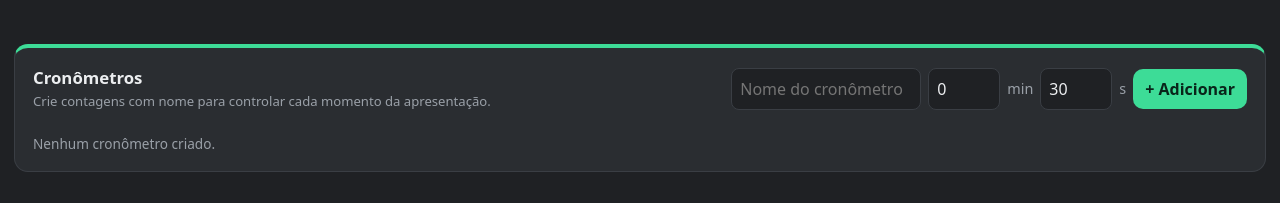
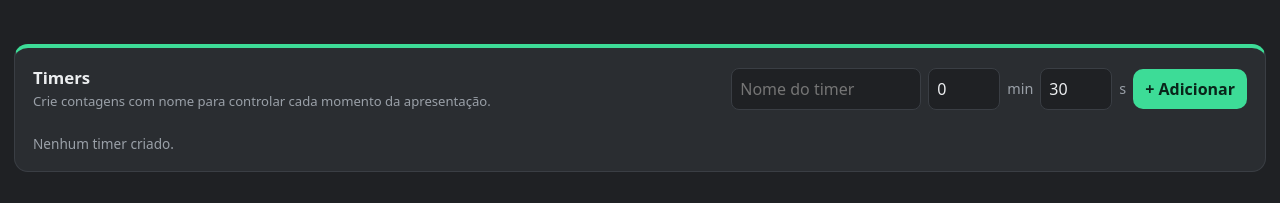
Before and after one commit to Nottyzada/GP-Men-Soundboard, a plain HTML site: page index.html in a window 1280 px wide. Shown: the part 580-783 px from the top of the page. Drawn offline with Linux system fonts and the light colour scheme; no server answers.

Commit message:
Rename countdown area to timers

```diff
--- a/index.html
+++ b/index.html
@@ -55,11 +55,11 @@
   <section class="panel timers">
     <div class="timerhead">
       <div>
-        <h2>Cronômetros</h2>
+        <h2>Timers</h2>
         <p class="section-hint">Crie contagens com nome para controlar cada momento da apresentação.</p>
       </div>
       <form id="timerForm" class="timer-form">
-        <input id="timerName" type="text" maxlength="32" placeholder="Nome do cronômetro" aria-label="Nome do cronômetro" required>
+        <input id="timerName" type="text" maxlength="32" placeholder="Nome do timer" aria-label="Nome do timer" required>
         <input id="timerMin" type="number" min="0" max="999" value="0" aria-label="Minutos" title="Minutos">
         <span>min</span>
         <input id="timerSec" type="number" min="0" max="59" value="30" aria-label="Segundos" title="Segundos">
@@ -68,7 +68,7 @@
       </form>
     </div>
     <div id="timerGrid" class="timer-grid"></div>
-    <p id="timerEmpty" class="empty">Nenhum cronômetro criado.</p>
+    <p id="timerEmpty" class="empty">Nenhum timer criado.</p>
   </section>
 </main>
 <div id="toast" class="toast" role="status"></div>
```
Also changed, not shown: 1 other file.
